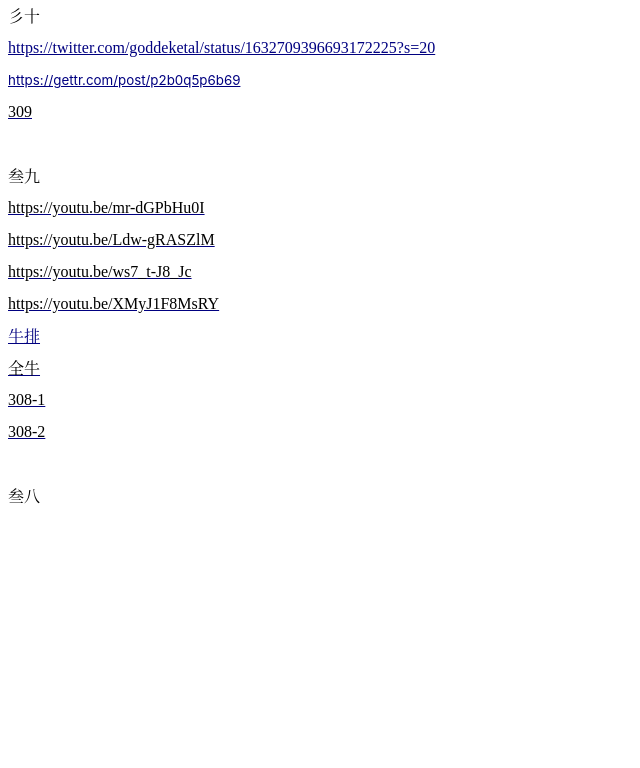
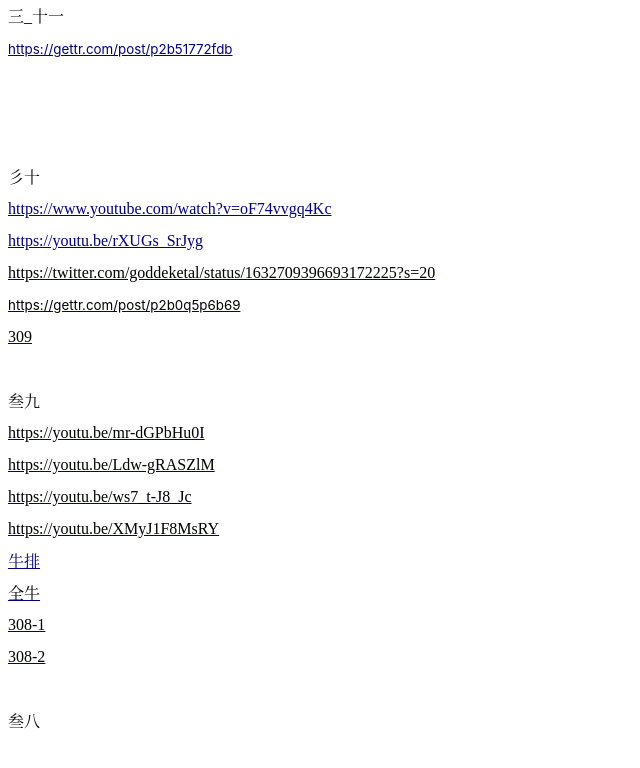
Before and after one commit to revitalizeast/2023, a plain HTML site: page index.html in a window 1280 px wide. Shown: the whole page, without its empty margins (0-640 px from the left). Drawn offline with Linux system fonts and the light colour scheme.

Commit message:
Add files via upload

```diff
--- a/index.html
+++ b/index.html
@@ -5,7 +5,7 @@
 	<title></title>
 	<meta name="generator" content="LibreOffice 6.4.7.2 (Linux)"/>
 	<meta name="created" content="2023-03-07T13:07:48.264211259"/>
-	<meta name="changed" content="2023-03-10T17:40:41.960284524"/>
+	<meta name="changed" content="2023-03-12T10:38:42.233891194"/>
 	<style type="text/css">
 		@page { size: 8.5in 11in; margin: 0.79in }
 		p { margin-bottom: 0.1in; background: transparent; line-height: 115%; background: transparent }
@@ -14,11 +14,31 @@
 	</style>
 </head>
 <body lang="en-US" link="#000080" vlink="#800000" dir="ltr"><p style="margin-bottom: 0in; font-variant: normal; letter-spacing: normal; line-height: 100%; orphans: 2; widows: 2">
+<font color="#000000"><font face="Noto Serif CJK SC"><span lang="zh-CN">三</span></font>_<font face="Noto Serif CJK SC"><span lang="zh-CN">十一</span></font></font></p>
+<p style="margin-bottom: 0in; font-variant: normal; letter-spacing: normal; font-style: normal; font-weight: normal; line-height: 100%; orphans: 2; widows: 2">
+<font color="#000000"><font face="apple-system, BlinkMacSystemFont, Segoe UI, Roboto, Helvetica, Arial, sans-serif"><font size="2" style="font-size: 10pt"><a href="https://gettr.com/post/p2b51772fdb">https://gettr.com/post/p2b51772fdb</a></font></font></font></p>
+<p style="margin-bottom: 0in; font-variant: normal; letter-spacing: normal; font-style: normal; font-weight: normal; line-height: 100%; orphans: 2; widows: 2">
+<br/>
+
+</p>
+<p style="margin-bottom: 0in; font-variant: normal; letter-spacing: normal; font-style: normal; font-weight: normal; line-height: 100%; orphans: 2; widows: 2">
+<br/>
+
+</p>
+<p style="margin-bottom: 0in; font-variant: normal; letter-spacing: normal; line-height: 100%; orphans: 2; widows: 2">
+<br/>
+
+</p>
+<p style="margin-bottom: 0in; font-variant: normal; letter-spacing: normal; line-height: 100%; orphans: 2; widows: 2">
 <font color="#000000"><font face="Noto Serif CJK SC"><span lang="zh-CN">彡十</span></font></font></p>
 <p style="margin-bottom: 0in; font-variant: normal; letter-spacing: normal; line-height: 100%; orphans: 2; widows: 2">
-<font color="#000000"><a href="https://twitter.com/goddeketal/status/1632709396693172225?s=20">https://twitter.com/goddeketal/status/1632709396693172225?s=20</a></font></p>
-<p style="margin-bottom: 0in; font-variant: normal; letter-spacing: normal; font-style: normal; font-weight: normal; line-height: 100%; orphans: 2; widows: 2">
-<font color="#000000"><font face="apple-system, BlinkMacSystemFont, Segoe UI, Roboto, Helvetica, Arial, sans-serif"><font size="2" style="font-size: 10pt"><a href="https://gettr.com/post/p2b0q5p6b69">https://gettr.com/post/p2b0q5p6b69</a></font></font></font></p>
+<font color="#000000"><a href="https://www.youtube.com/watch?v=oF74vvgq4Kc">https://www.youtube.com/watch?v=oF74vvgq4Kc</a></font></p>
+<p style="margin-bottom: 0in; font-variant: normal; letter-spacing: normal; line-height: 100%; orphans: 2; widows: 2">
+<font color="#000000"><a href="https://youtu.be/rXUGs_SrJyg">https://youtu.be/rXUGs_SrJyg</a></font></p>
+<p style="margin-bottom: 0in; line-height: 100%; orphans: 2; widows: 2">
+<a href="https://twitter.com/goddeketal/status/1632709396693172225?s=20"><span style="font-variant: normal"><font color="#000000"><span style="letter-spacing: normal">https://twitter.com/goddeketal/status/1632709396693172225?s=20</span></font></span></a></p>
+<p style="margin-bottom: 0in; line-height: 100%; orphans: 2; widows: 2">
+<a href="https://gettr.com/post/p2b0q5p6b69"><span style="font-variant: normal"><font color="#000000"><font face="apple-system, BlinkMacSystemFont, Segoe UI, Roboto, Helvetica, Arial, sans-serif"><font size="2" style="font-size: 10pt"><span style="letter-spacing: normal"><span style="font-style: normal"><span style="font-weight: normal">https://gettr.com/post/p2b0q5p6b69</span></span></span></font></font></font></span></a></p>
 <p style="margin-bottom: 0in; line-height: 100%; orphans: 2; widows: 2">
 <a href="http://309.mp3/"><span style="font-variant: normal"><font color="#000000"><span style="letter-spacing: normal">309</span></font></span></a></p>
 <p style="margin-bottom: 0in; line-height: 100%; orphans: 2; widows: 2">
```
